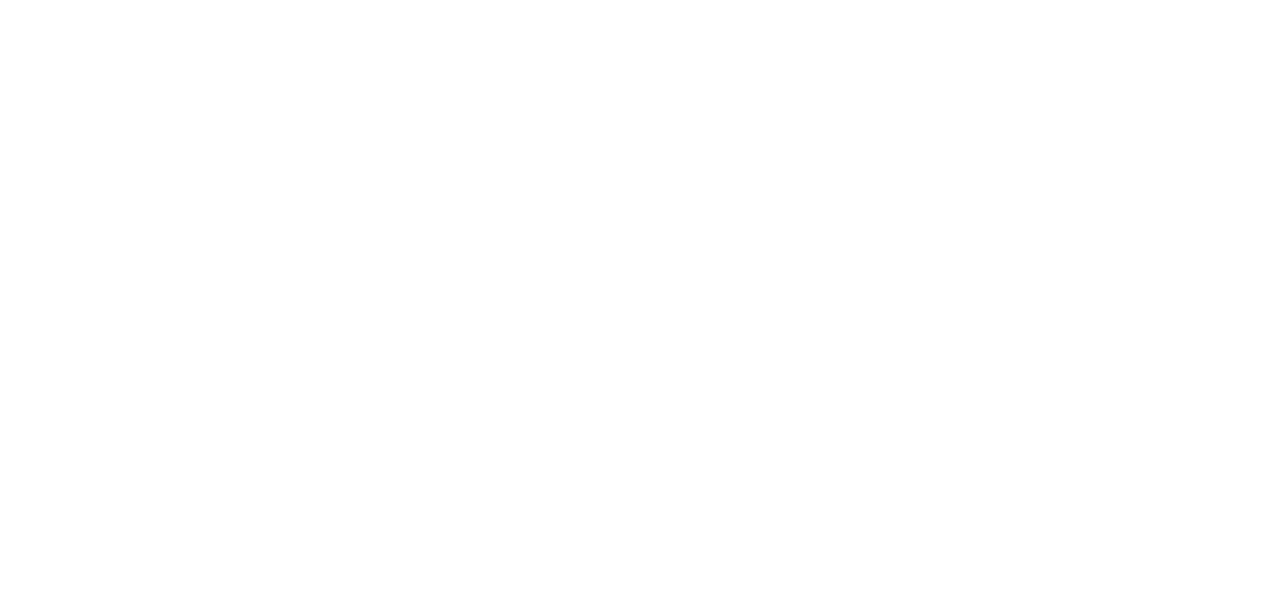
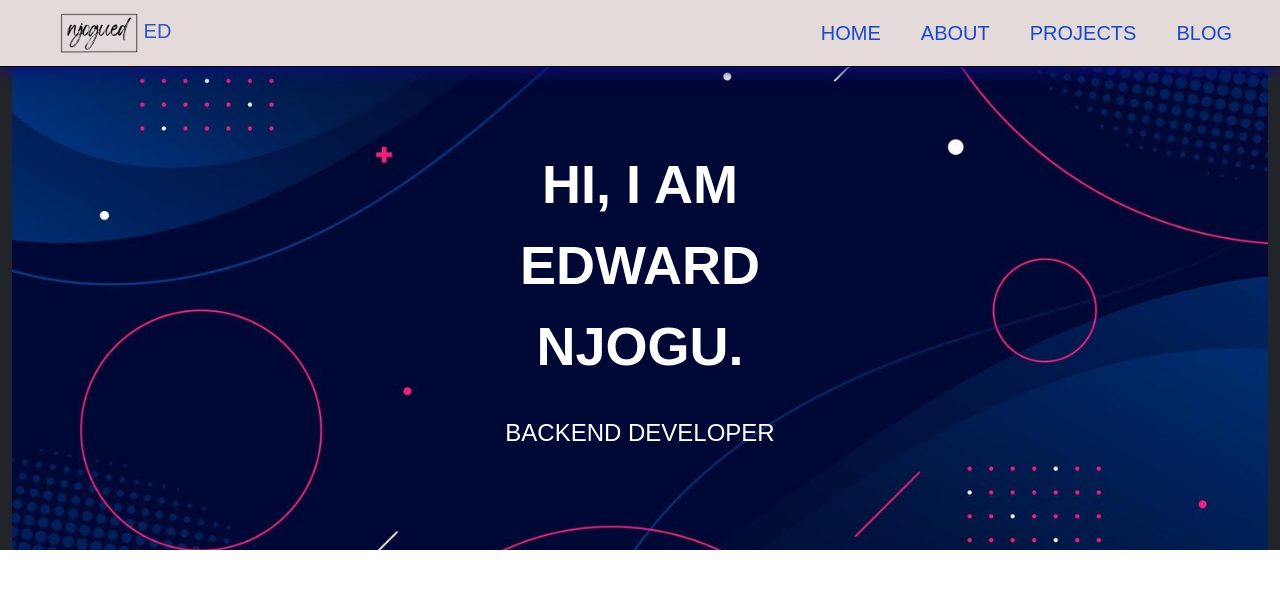
Before and after one commit to njogued/njogued.github.io, a Django app: page / in a window 1280 px wide. Before the commit the part shown is empty. Shown: the top 589 px of the page. Run offline with Django 4.2, Linux system fonts and the light colour scheme; some libraries are stand-ins or nearby versions.

Commit message:
portfolio progress

```diff
--- /dev/null
+++ b/portfolio/static/styles.css
@@ -0,0 +1,50 @@
+body {
+    font-family: 'Poppins', sans-serif;
+    font-size: 16px;
+    color: #391ed0;
+}
+
+.navbar {
+    box-shadow: 0 3px 15px rgb(15, 13, 131);
+    min-height: 50px;
+    background-color: #E4DADA;
+    border-bottom: solid 1px black;
+}
+
+.nav-link {
+    font-size: 20px;
+    font-weight: 300;
+    color: rgb(25, 72, 201);
+}
+
+a.navbar-brand {
+    display: inline-block;
+    color: #2f56c1;
+    font-size: 20px;
+    font-weight: 300;
+    text-transform: uppercase;
+}
+
+#welcome {
+    margin-top: 50px;
+    height: 500px;
+    background: url("../static/welcome.jpg") no-repeat;
+    background-size: cover;
+    background-position: center;
+    display: flex;
+    justify-content: center;
+    align-items: center;
+}
+
+.header-text {
+    color: white;
+    text-transform: uppercase;
+    font-weight: 700;
+    line-height: 1.5;
+    font-size: 54px;
+}
+
+.title {
+    color: white;
+    text-transform: uppercase;
+}
--- a/portfolio/templates/home.html
+++ b/portfolio/templates/home.html
@@ -1,11 +1,75 @@
+{% load static %}
 <!DOCTYPE html>
 <html lang="en">
   <head>
     <meta charset="UTF-8" />
     <meta name="viewport" content="width=device-width, initial-scale=1.0" />
+    <link
+      href="https://cdn.jsdelivr.net/npm/bootstrap@5.3.2/dist/css/bootstrap.min.css"
+      rel="stylesheet"
+      integrity="sha384-T3c6CoIi6uLrA9TneNEoa7RxnatzjcDSCmG1MXxSR1GAsXEV/Dwwykc2MPK8M2HN"
+      crossorigin="anonymous"
+    />
     <title>Home</title>
+    <script
+      src="https://unpkg.com/htmx.org@1.9.6"
+      integrity="sha384-FhXw7b6AlE/jyjlZH5iHa/tTe9EpJ1Y55RjcgPbjeWMskSxZt1v9qkxLJWNJaGni"
+      crossorigin="anonymous"
+    ></script>
+    <link href="{% static 'styles.css' %}" rel="stylesheet" />
   </head>
   <body>
-    <script src="https://unpkg.com/htmx.org@1.9.4/dist/htmx.min.js"></script>
+    <div class="container-fluid bg-dark">
+      <nav class="navbar fixed-top navbar-expand-md">
+        <div class="container-fluid">
+          <a class="navbar-brand mx-5" href="#">
+            <img
+              src="{% static 'profile_app/njogued(1).png' %}"
+              alt="njogued"
+              width="78"
+              height="40"
+            />
+            ed
+          </a>
+          <button
+            class="navbar-toggler"
+            type="button"
+            data-bs-toggle="collapse"
+            data-bs-target="#navbarSupportedContent"
+            aria-controls="navbarSupportedContent"
+            aria-expanded="false"
+            aria-label="Toggle navigation"
+          >
+            <span class="navbar-toggler-icon"></span>
+          </button>
+          <div class="collapse navbar-collapse" id="navbarSupportedContent">
+            <div class="navbar-nav px-3" style="margin-left: auto">
+              <a class="nav-link px-3 mx-1" href="#">HOME</a>
+              <a class="nav-link px-3 mx-1" href="#">ABOUT</a>
+              <a class="nav-link px-3 mx-1" href="#">PROJECTS</a>
+              <a class="nav-link px-3 mx-1" href="#">BLOG</a>
+            </div>
+          </div>
+        </div>
+      </nav>
+      <section id="welcome" class="welcome-section">
+        <div class="container">
+          <div class="row">
+            <div class="col-md-12 text-center">
+              <h2 class="header-text">
+                Hi, I AM<br />EDWARD<br />NJOGU.<br />
+              </h2>
+              <br />
+              <h4 class="title">Backend developer</h4>
+            </div>
+          </div>
+        </div>
+      </section>
+    </div>
+    <script
+      src="https://cdn.jsdelivr.net/npm/bootstrap@5.3.2/dist/js/bootstrap.bundle.min.js"
+      integrity="sha384-C6RzsynM9kWDrMNeT87bh95OGNyZPhcTNXj1NW7RuBCsyN/o0jlpcV8Qyq46cDfL"
+      crossorigin="anonymous"
+    ></script>
   </body>
 </html>
```
Also changed, not shown: portfolio/portfolio/settings.py (+9 -2 lines), portfolio/static/profile_app/njogued(1).png (added), portfolio/static/welcome.jpg (added).
